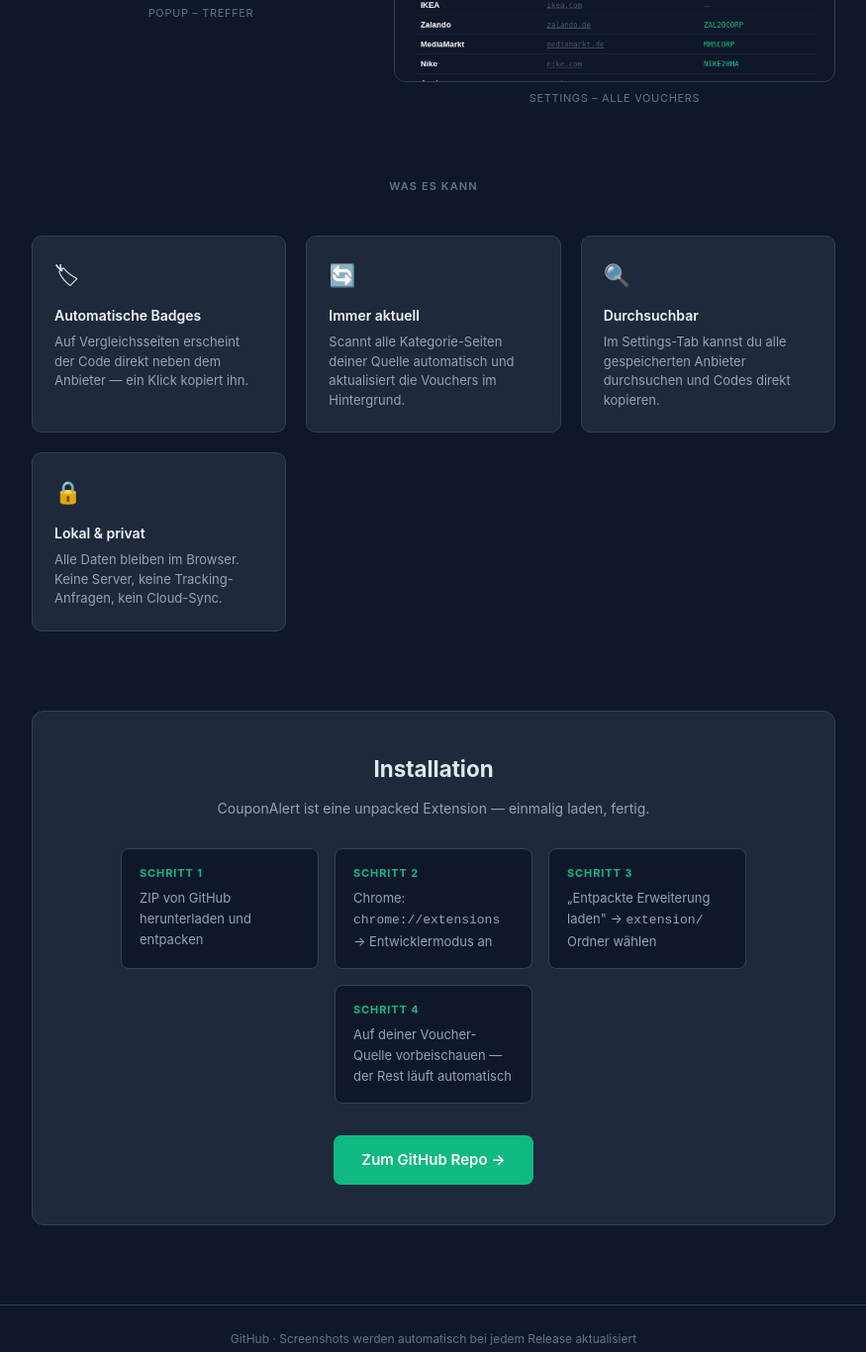
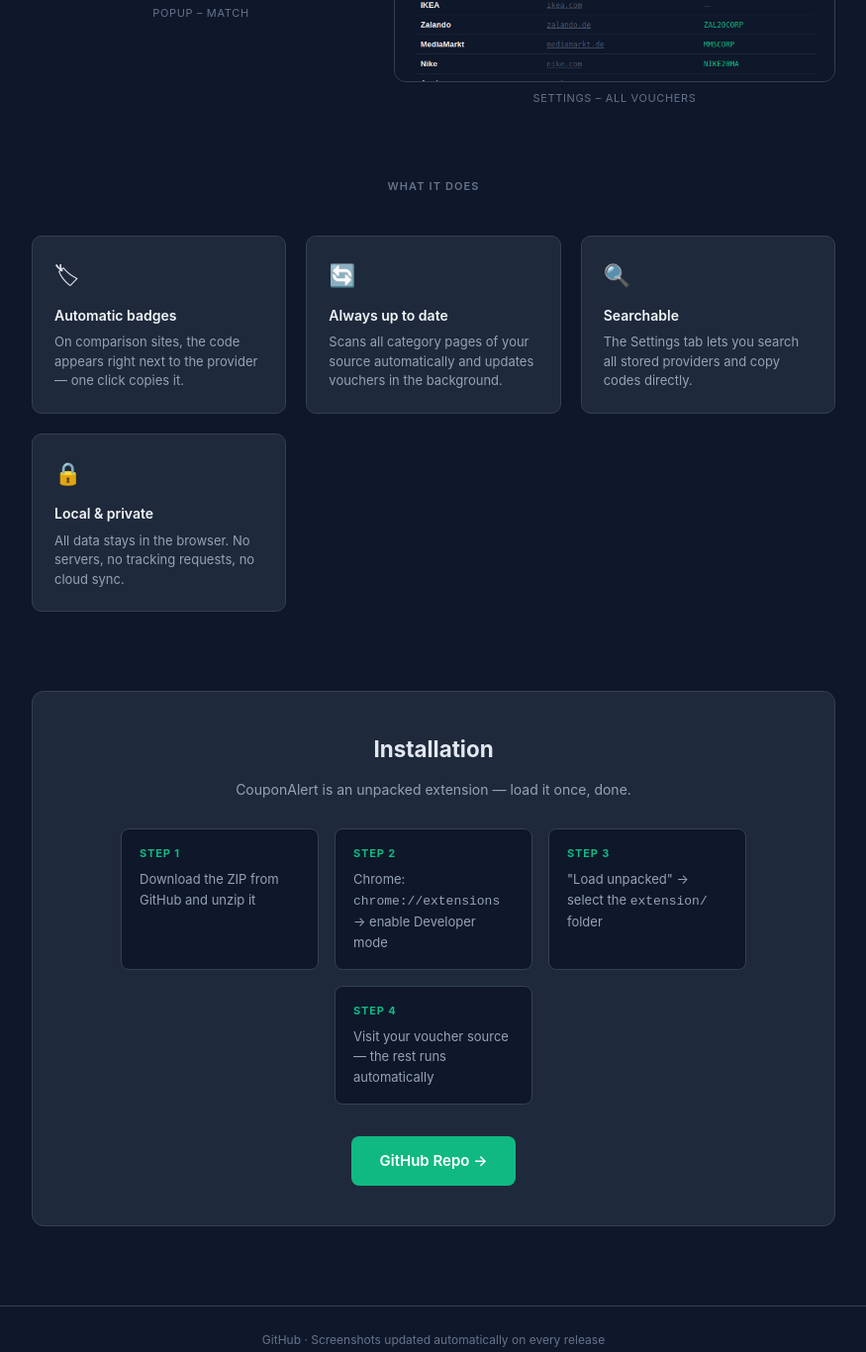
Before and after one commit to mirkofelt/coupon-extension, a browser extension: page docs/index.html in a window 1280 px wide. Shown: the part 814-2180 px from the top of the page at 99% size, without its empty margins (202-1077 px from the left). Drawn offline with Linux system fonts and the light colour scheme.

Commit message:
docs: translate landing page to English

```diff
--- a/docs/index.html
+++ b/docs/index.html
@@ -1,9 +1,9 @@
 <!DOCTYPE html>
-<html lang="de">
+<html lang="en">
 <head>
   <meta charset="UTF-8">
   <meta name="viewport" content="width=device-width, initial-scale=1.0">
-  <title>CouponAlert – Gutscheine automatisch finden</title>
+  <title>CouponAlert – Find vouchers automatically</title>
   <style>
     *, *::before, *::after { box-sizing: border-box; margin: 0; padding: 0; }
 
@@ -239,8 +239,8 @@
 
   <section class="hero">
     <div class="badge">Chrome Extension</div>
-    <h1>Gutscheine automatisch<br><span>im richtigen Moment</span></h1>
-    <p>CouponAlert erkennt Anbieter auf Vergleichsseiten und zeigt dir gespeicherte Rabattcodes direkt daneben — ohne Suchen, ohne Wechsel.</p>
+    <h1>Vouchers surfaced<br><span>at the right moment</span></h1>
+    <p>CouponAlert detects providers on comparison sites and shows you stored discount codes right next to them — no searching, no tab switching.</p>
     <a class="btn" href="https://github.com/mirkofelt/coupon-extension/releases">Download Extension</a>
   </section>
 
@@ -248,67 +248,67 @@
     <div class="screenshots-grid">
       <div>
         <div class="screenshot-frame">
-          <img src="screenshots/popup-match.png" alt="Popup mit passendem Gutschein" width="340">
+          <img src="screenshots/popup-match.png" alt="Popup with matching voucher" width="340">
         </div>
-        <p class="screenshot-label">Popup – Treffer</p>
+        <p class="screenshot-label">Popup – Match</p>
       </div>
       <div>
         <div class="screenshot-frame">
-          <img src="screenshots/settings.png" alt="Settings mit gespeicherten Vouchers" width="720">
+          <img src="screenshots/settings.png" alt="Settings with stored vouchers" width="720">
         </div>
-        <p class="screenshot-label">Settings – Alle Vouchers</p>
+        <p class="screenshot-label">Settings – All Vouchers</p>
       </div>
     </div>
   </section>
 
   <section class="features">
-    <p class="section-title">Was es kann</p>
+    <p class="section-title">What it does</p>
     <div class="features-grid">
       <div class="feature">
         <div class="feature-icon">🏷</div>
-        <h3>Automatische Badges</h3>
-        <p>Auf Vergleichsseiten erscheint der Code direkt neben dem Anbieter — ein Klick kopiert ihn.</p>
+        <h3>Automatic badges</h3>
+        <p>On comparison sites, the code appears right next to the provider — one click copies it.</p>
       </div>
       <div class="feature">
         <div class="feature-icon">🔄</div>
-        <h3>Immer aktuell</h3>
-        <p>Scannt alle Kategorie-Seiten deiner Quelle automatisch und aktualisiert die Vouchers im Hintergrund.</p>
+        <h3>Always up to date</h3>
+        <p>Scans all category pages of your source automatically and updates vouchers in the background.</p>
       </div>
       <div class="feature">
         <div class="feature-icon">🔍</div>
-        <h3>Durchsuchbar</h3>
-        <p>Im Settings-Tab kannst du alle gespeicherten Anbieter durchsuchen und Codes direkt kopieren.</p>
+        <h3>Searchable</h3>
+        <p>The Settings tab lets you search all stored providers and copy codes directly.</p>
       </div>
       <div class="feature">
         <div class="feature-icon">🔒</div>
-        <h3>Lokal & privat</h3>
-        <p>Alle Daten bleiben im Browser. Keine Server, keine Tracking-Anfragen, kein Cloud-Sync.</p>
+        <h3>Local & private</h3>
+        <p>All data stays in the browser. No servers, no tracking requests, no cloud sync.</p>
       </div>
     </div>
   </section>
 
   <section class="install">
     <h2>Installation</h2>
-    <p>CouponAlert ist eine unpacked Extension — einmalig laden, fertig.</p>
+    <p>CouponAlert is an unpacked extension — load it once, done.</p>
     <div class="steps">
       <div class="step">
-        <div class="step-num">Schritt 1</div>
-        <p>ZIP von GitHub herunterladen und entpacken</p>
+        <div class="step-num">Step 1</div>
+        <p>Download the ZIP from GitHub and unzip it</p>
       </div>
       <div class="step">
-        <div class="step-num">Schritt 2</div>
-        <p>Chrome: <code>chrome://extensions</code> → Entwicklermodus an</p>
+        <div class="step-num">Step 2</div>
+        <p>Chrome: <code>chrome://extensions</code> → enable Developer mode</p>
       </div>
       <div class="step">
-        <div class="step-num">Schritt 3</div>
-        <p>„Entpackte Erweiterung laden" → <code>extension/</code> Ordner wählen</p>
+        <div class="step-num">Step 3</div>
+        <p>"Load unpacked" → select the <code>extension/</code> folder</p>
       </div>
       <div class="step">
-        <div class="step-num">Schritt 4</div>
-        <p>Auf deiner Voucher-Quelle vorbeischauen — der Rest läuft automatisch</p>
+        <div class="step-num">Step 4</div>
+        <p>Visit your voucher source — the rest runs automatically</p>
       </div>
     </div>
-    <a class="btn" href="https://github.com/mirkofelt/coupon-extension">Zum GitHub Repo →</a>
+    <a class="btn" href="https://github.com/mirkofelt/coupon-extension">GitHub Repo →</a>
   </section>
 
 </div>
@@ -316,7 +316,7 @@
 <footer>
   <div class="container">
     <a href="https://github.com/mirkofelt/coupon-extension">GitHub</a> ·
-    Screenshots werden automatisch bei jedem Release aktualisiert
+    Screenshots updated automatically on every release
   </div>
 </footer>
 
```
